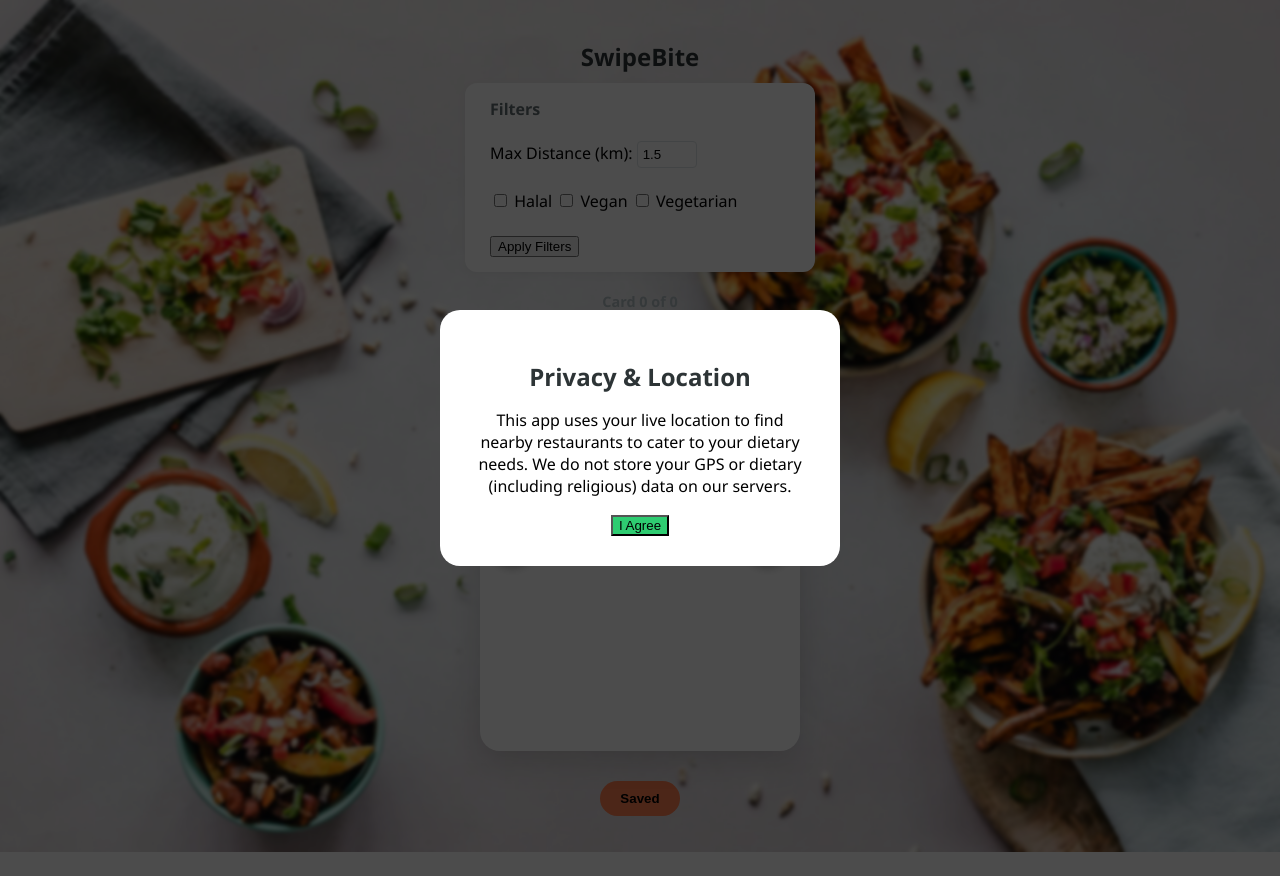
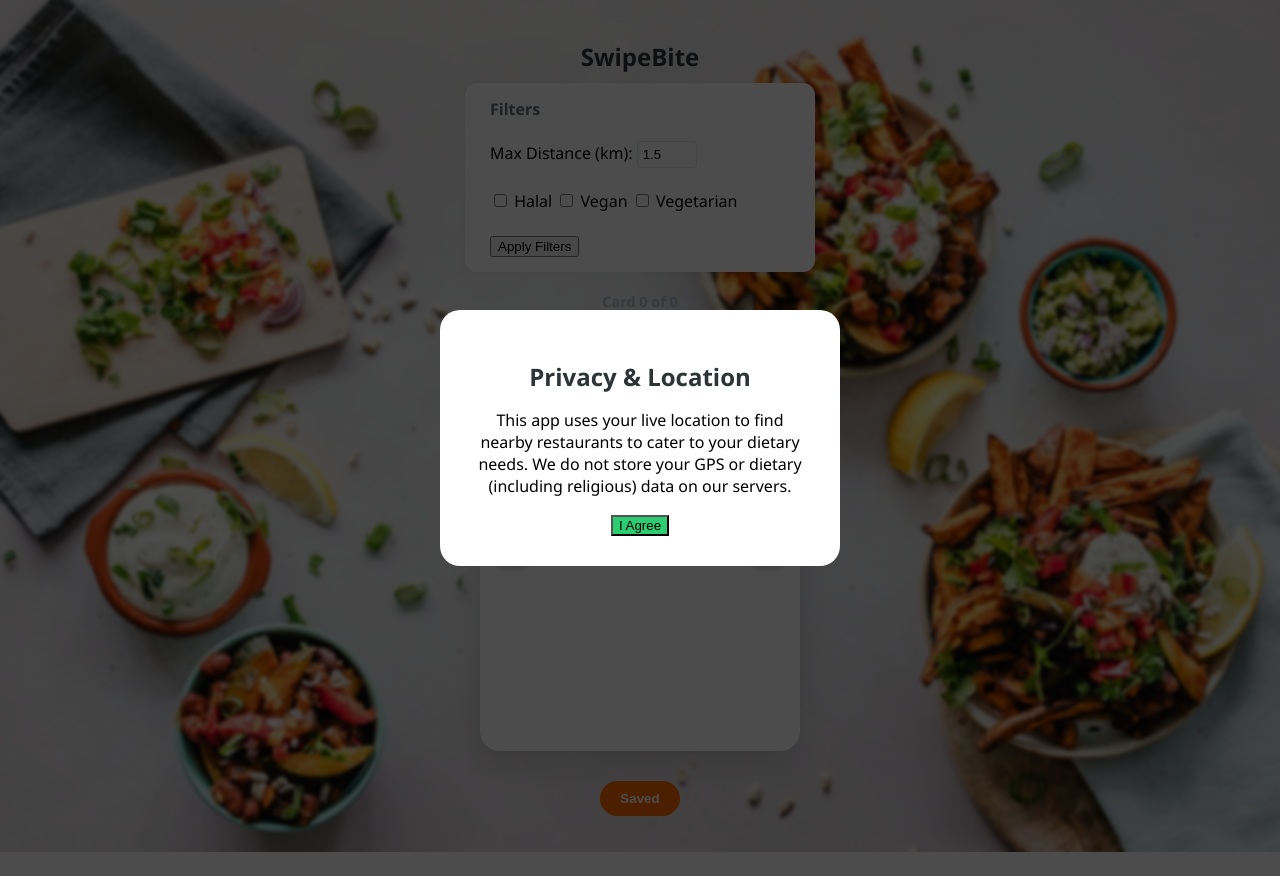
Before and after one commit to Callum-ya/restapp, a Flask app: page / in a window 1280 px wide. Run offline with Flask 3, Linux system fonts and the light colour scheme.

Commit message:
Update text colour for accessibility reasons

```diff
--- a/templates/index.html
+++ b/templates/index.html
@@ -143,7 +143,8 @@
             padding: 10px 20px;
             border-radius: 25px;
             border: none;
-            background: #FF7F50;
+            background: #FF6900;
+            color: white;
             font-weight: bold;
             cursor: pointer;
         }
```
